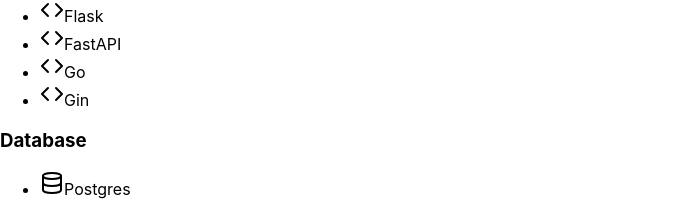
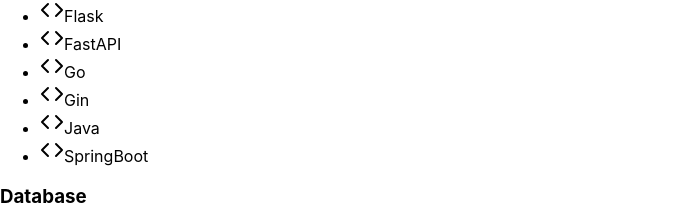
Before and after one commit to devharnold/portfolio, a React (Create React App) app in the folder mysite/: page / in a window 1280 px wide. Shown: the part 3650-3866 px from the top of the page, without its empty margins (0-673 px from the left). Built offline with nearby package versions, Linux system fonts and the light colour scheme.

Commit message:
Update Portfolio

```diff
--- a/mysite/src/App.js
+++ b/mysite/src/App.js
@@ -65,6 +65,8 @@
         { name: "FastAPI", icon: Code },
         { name: "Go", icon: Code },
         { name: "Gin", icon: Code },
+        { name: "Java", icon: Code },
+        { name: "SpringBoot", icon: Code }
       ],
     },
     {
```
